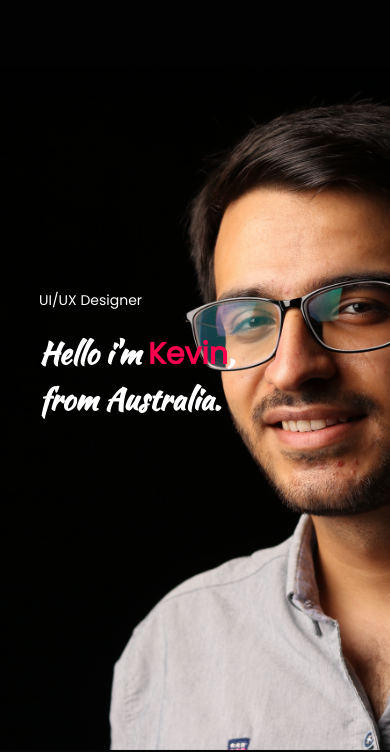
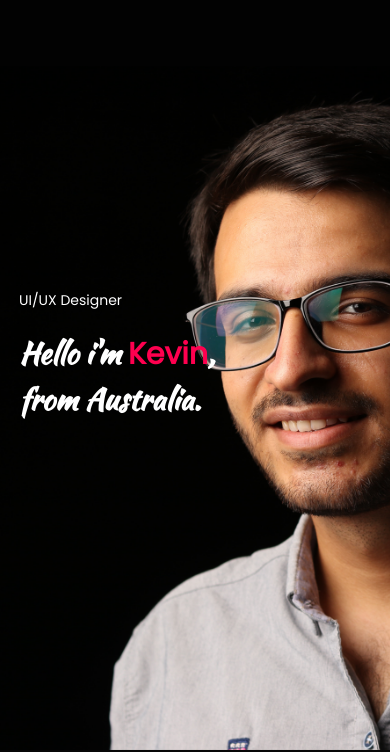
Before and after one commit to CodebyIan/Personal-Portfolio-Kevin-Website, a plain HTML site: page index.html in a window 390 px wide. Shown: the part 94-846 px from the top of the page. Drawn offline with Linux system fonts and the light colour scheme.

Commit message:
Update style.css

```diff
--- a/style.css
+++ b/style.css
@@ -388,6 +388,7 @@ nav .fa-solid {
   .header_text {
     margin-top: 100%;
     font-size: 14px;
+    margin-left: -20px;
   }
   .header_text h1 {
     font-size: 30px;
```
